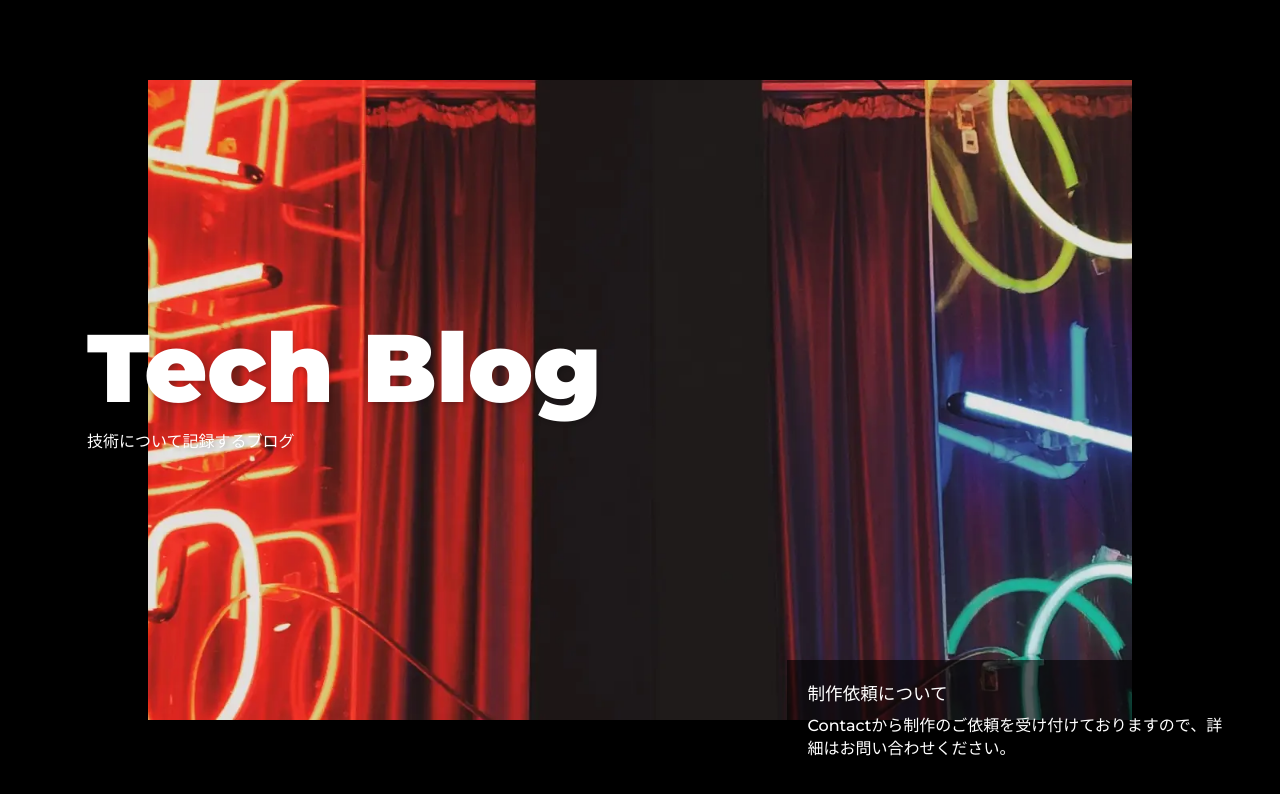
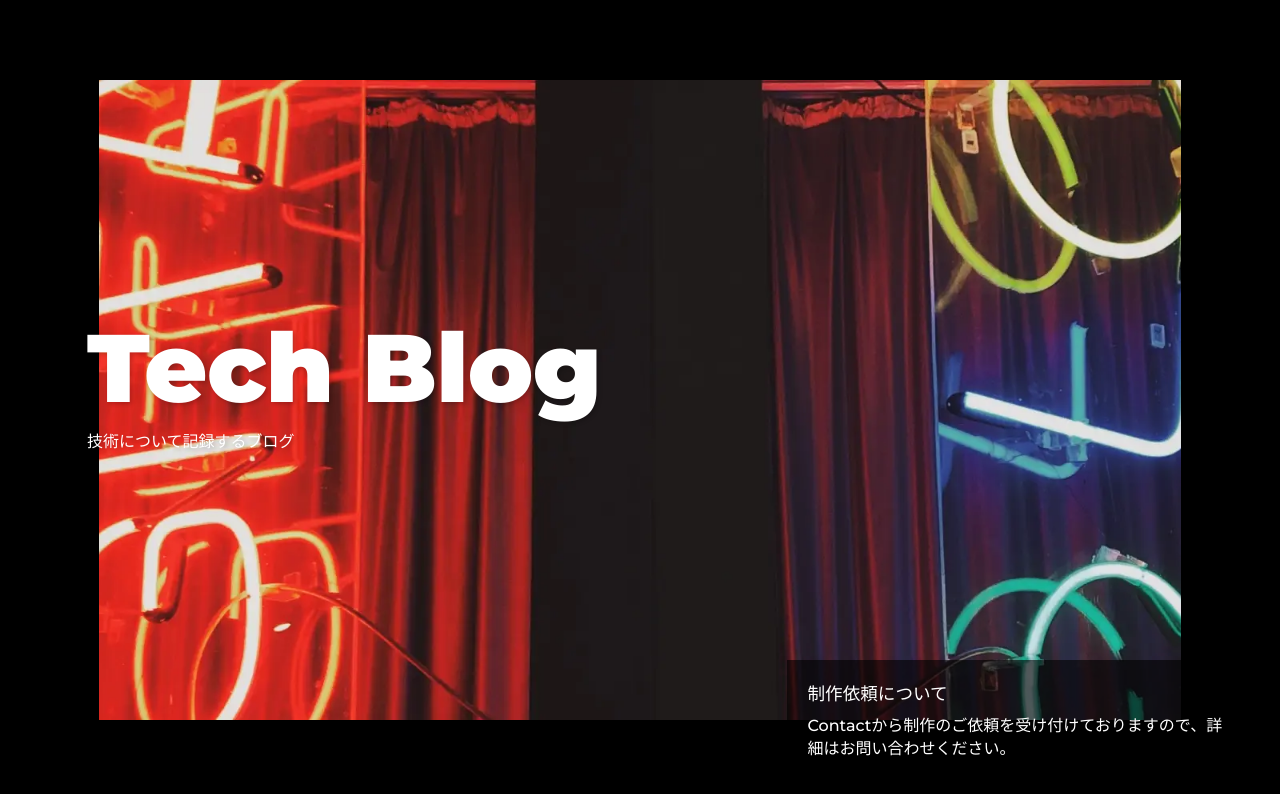
Before and after one commit to shim369/Nextjs-TypeScript-MicroCMS-Site, a Next.js app: page /components/heroblog in a window 1280 px wide. Shown: the top 794 px of the page. Built offline with nearby package versions, Linux system fonts and the light colour scheme.

Commit message:
change css

```diff
--- a/styles/scss/_common.scss
+++ b/styles/scss/_common.scss
@@ -172,8 +172,8 @@ header {
 	.hero {
 		position: absolute;
 		z-index: 3;
-		width: 80%;
-		max-width: 1400px;
+		width: 88%;
+		max-width: 1920px;
 		height: 80vh;
 		transition: all .5s ease;
 		@media (max-width: 1200px) {
```
Also changed, not shown: styles/css/style.css.
